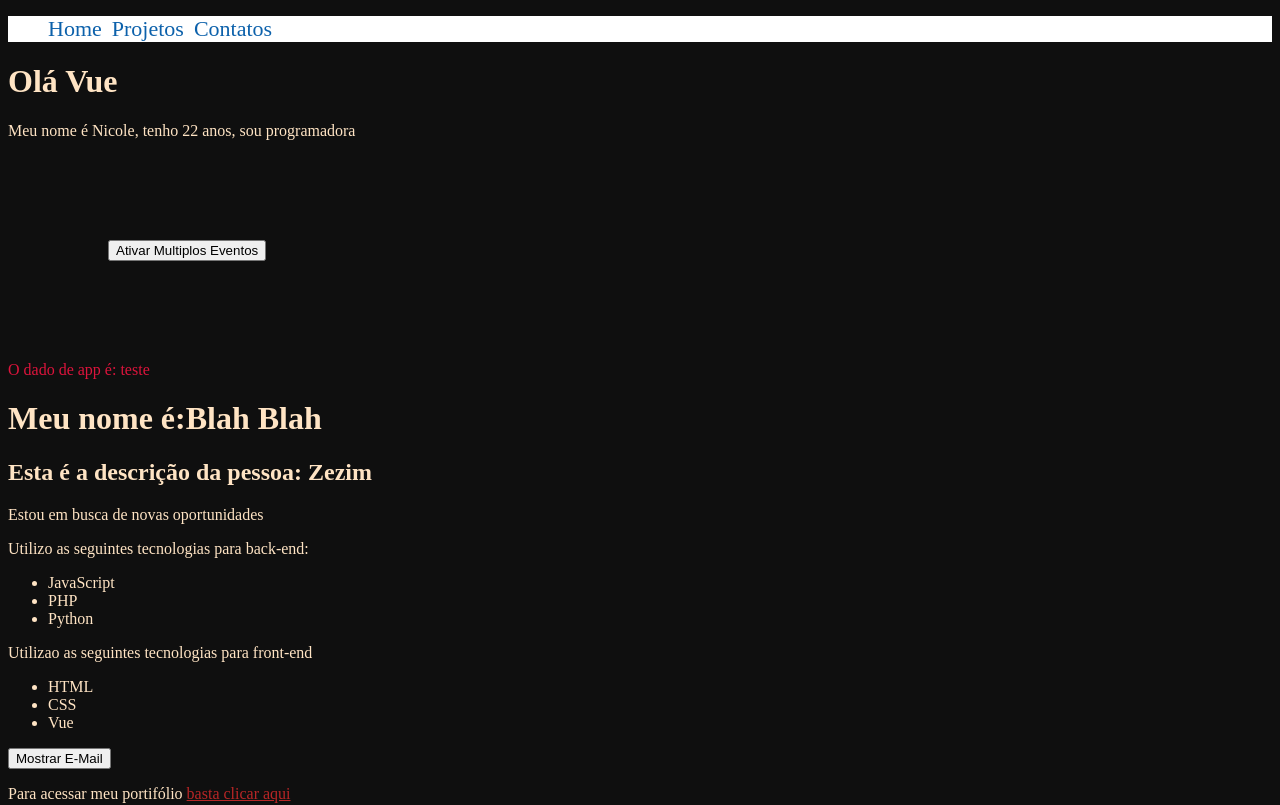
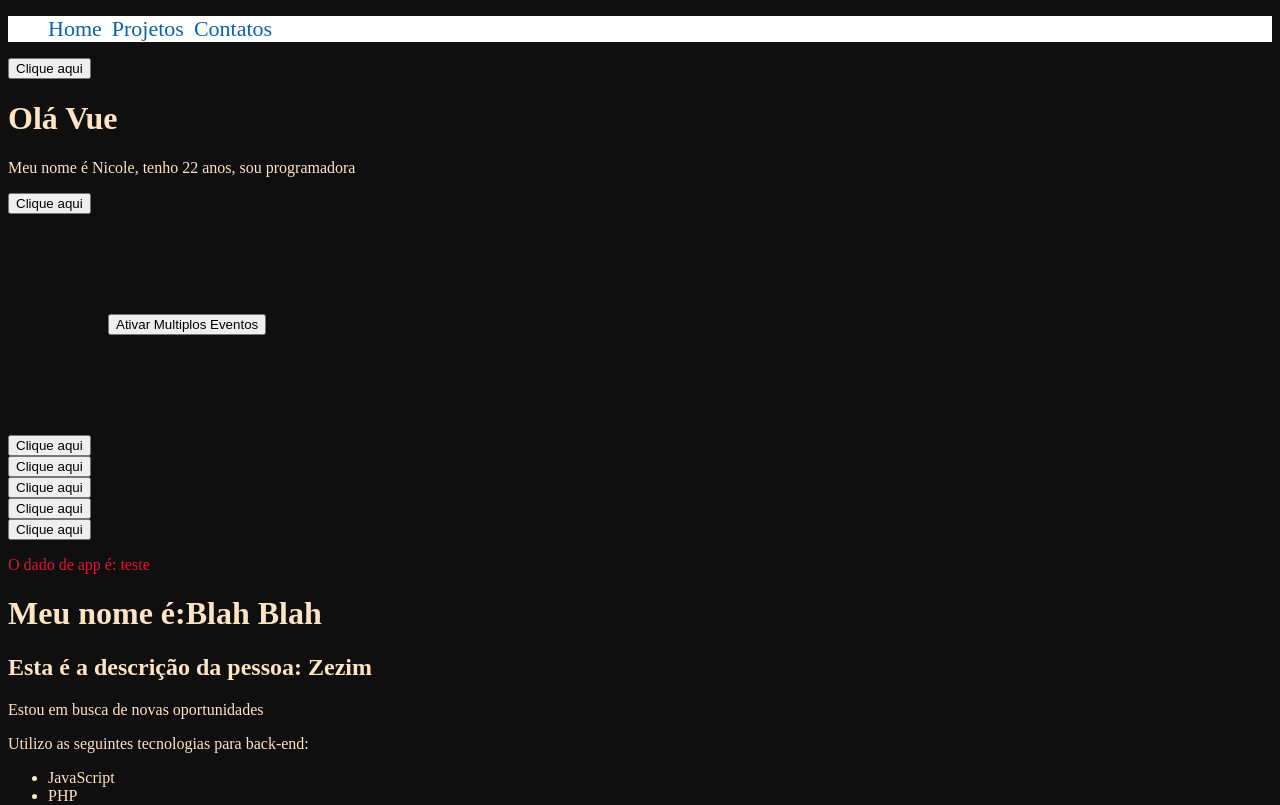
Before and after one commit to nicole-fer/Curso-Vue, a Vue app: page / in a window 1280 px wide. Shown: the top 805 px of the page. Built offline with nearby package versions, Linux system fonts and the light colour scheme.

Commit message:
Reutilização de Componentes

```diff
--- a/src/components/MultiplosEventos.vue
+++ b/src/components/MultiplosEventos.vue
@@ -8,11 +8,11 @@
 <script>
     export default {
         name: 'MultiplosEventos',
-        txt1: 'Primeiro Evento',
-        txt2: 'Segundo Evento',
         data() {
             return {
-                multiplos_eventos: ''
+                multiplos_eventos: '',
+                txt1: 'Primeiro Evento',
+                txt2: 'Segundo Evento',
             }
         },
         // ativa dois metodos com apenas um evento, no primeiro, ao clicar no botão, aparece a frase "Primeiro Evento Ativado" e no segundo substitui a primeira fase pela segunda após meio segundo
--- a/src/components/Picture.vue
+++ b/src/components/Picture.vue
@@ -1,10 +1,16 @@
 <template>
     <img :src="avatar" :alt="descricao">
+    <Reutilizacao/>
 </template>
 
 <script>
+import Reutilizacao from './Reutilizacao'
+
     export default {
         name: 'PicTure',
+        components : {
+            Reutilizacao
+        },
         data() {
             return{
                 avatar: "/img/introduction-to-android-1.png",
--- a/src/components/PrimeiroComponente.vue
+++ b/src/components/PrimeiroComponente.vue
@@ -1,17 +1,27 @@
 <template>
     <div>
+        <Reutilizacao/>
         <h1>Olá Vue</h1>
         <p> Meu nome é {{nome}}, tenho {{age}} anos, sou {{profissao}}</p>
+        <Reutilizacao/>
         <MultiplosEventos/>
+        <Reutilizacao/>
+        <Reutilizacao/>
+        <Reutilizacao/>
+        <Reutilizacao/>
+        <Reutilizacao/>
     </div>
 </template>
 
 <script>
 import MultiplosEventos from './MultiplosEventos.vue'
+import Reutilizacao from './Reutilizacao.vue'
+
     export default {
         name: 'PrimeiroComponente',
         components : {
-            MultiplosEventos
+            MultiplosEventos,
+            Reutilizacao
         },
         data(){
             return {
--- /dev/null
+++ b/src/components/Reutilizacao.vue
@@ -0,0 +1,29 @@
+<template>
+    <div>
+        <button @click="ativar">Clique aqui</button>
+        <span v-show="ativou"> Ativado! </span>
+    </div>
+</template>
+
+<script>
+    export default {
+        name: 'ReutilizacaoComponente',
+        data () {
+            return {
+                ativou: false   //span fica oculto no começo
+            }
+        },
+        methods: {
+            ativar (){
+                this.ativou = !this.ativou
+            }
+        }
+    }
+
+</script>
+
+
+
+<style scoped>
+
+</style>
```
